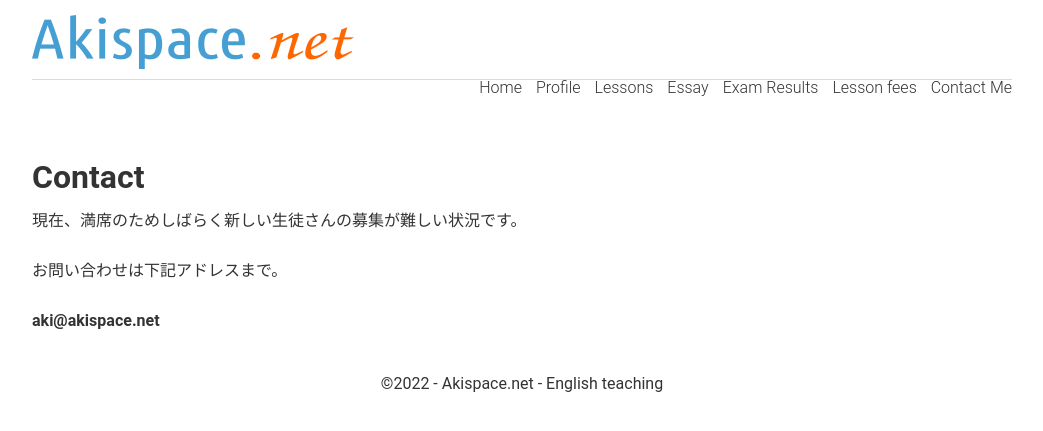
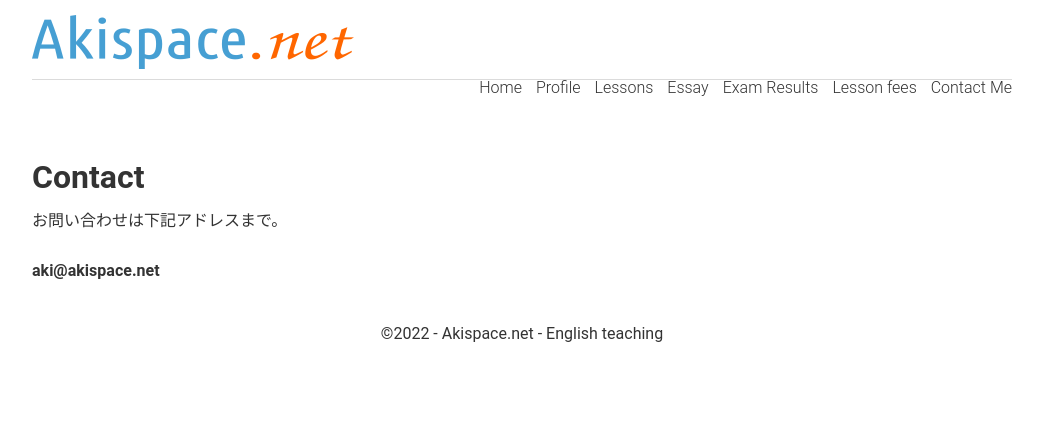
Before and after one commit to phocean/akispace, a Jekyll site: the page built from contact.md, in a window 1280 px wide. Shown: the top 431 px of the page, without its empty margins (118-1161 px from the left). Built offline with Jekyll 4.4.1, drawn with Linux system fonts in a browser that asks for light colours.

Commit message:
Update contact.md
one sentence removed

```diff
--- a/contact.md
+++ b/contact.md
@@ -8,8 +8,6 @@
 
 ## Contact
 
-現在、満席のためしばらく新しい生徒さんの募集が難しい状況です。
-
 お問い合わせは下記アドレスまで。
 
 **[aki@akispace.net](mailto:aki@akispace.net)**
```
